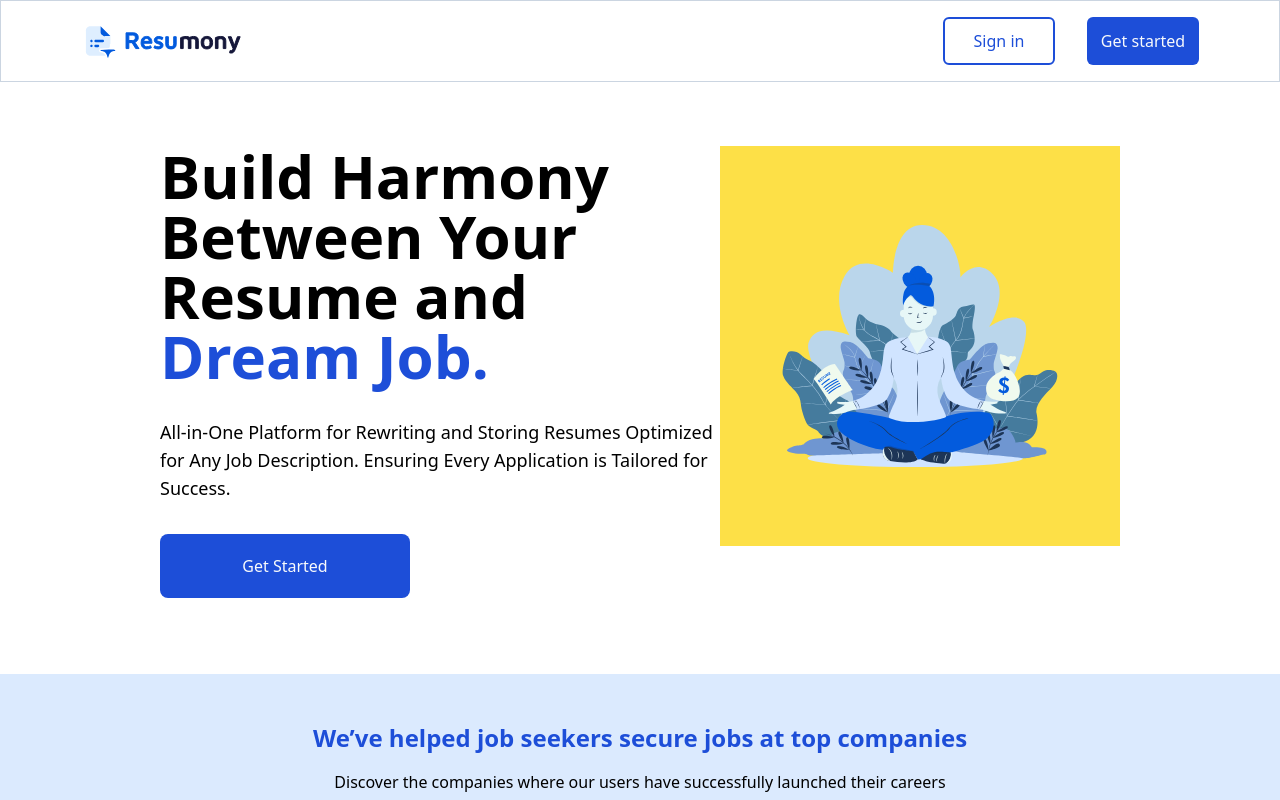
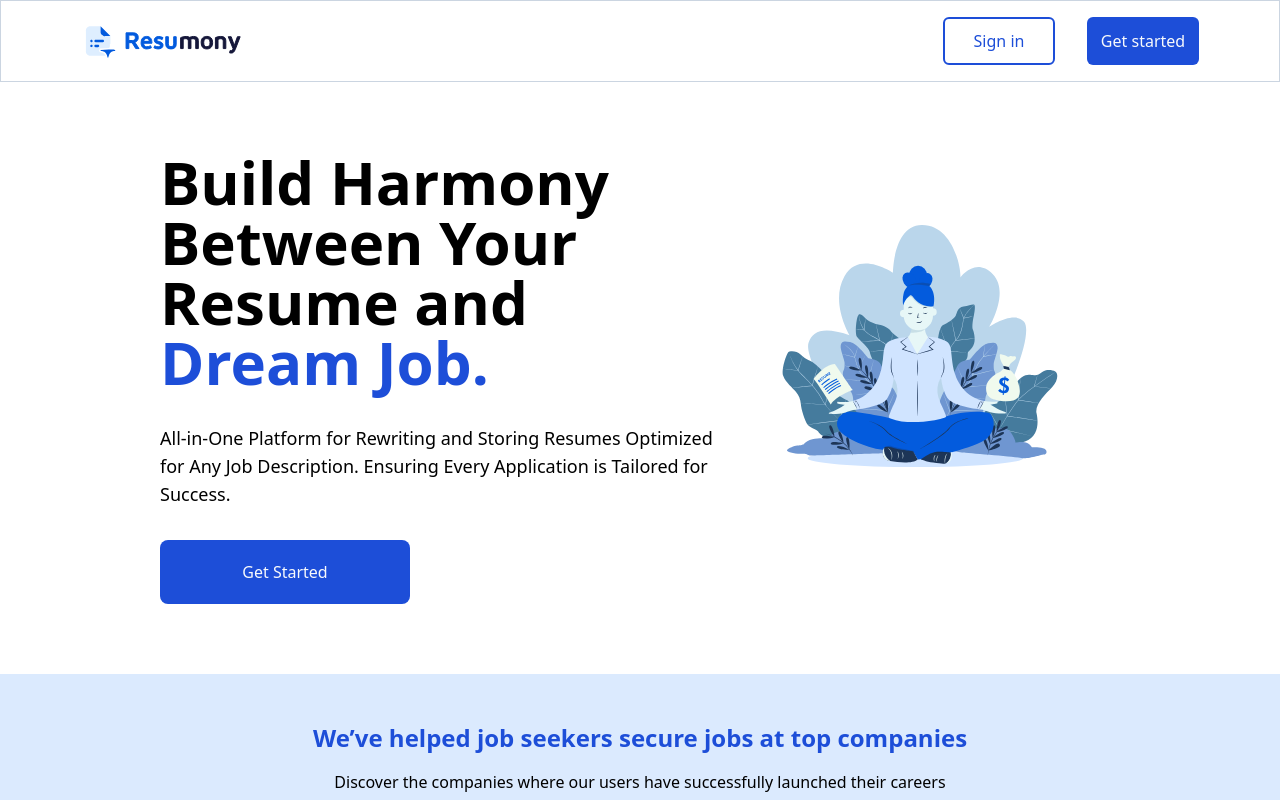
Before and after one commit to jahjahLemonade/www.Resumony.io, a React (Create React App) app in the folder client/: page / in a window 1280 px wide. Shown: the top 800 px of the page. Built offline with nearby package versions, Linux system fonts and the light colour scheme; no server answers.

Commit message:
Fix image

```diff
--- a/client/src/Components/LandingPage.js
+++ b/client/src/Components/LandingPage.js
@@ -19,8 +19,8 @@ const LandingPage = () => {
     return (
         <div className='max-w-[2200px]'>
             <Navi />
-            <div className='lg:flex lg:justify-between lg:px-10 mt-16 mb-24 | xl:px-40 | 2xl:px-60'>
-                <img src={harmony} alt='lady' className='w-full h-50 bg-yellow-300 text-center mb-12 | md:h-72 md:mb-8 | lg:max-w-[400px] lg:order-last | xl:h-[400px] | 2xl:max-w-[500px]'/>
+            <div className='lg:flex lg:justify-between lg:items-center lg:px-10 mt-16 mb-24 | xl:px-40 | 2xl:px-60'>
+                <img src={harmony} alt='lady' className='w-full h-50 text-center mb-12 | md:h-72 md:mb-8 | lg:max-w-[400px] lg:order-last | xl:h-[400px] | 2xl:max-w-[800px] 2xl:h-[450px] 2xl:pl-20'/>
                     <div className='flex flex-col h-[420px] justify-center lg:max-w-[620px] | xl:justify-around'>
                         <h1 className='text-4xl font-semibold text-center | lg:w-[390px] lg:text-left | xl:w-full xl:text-6xl'>Build Harmony Between Your Resume and <span className='text-blue-700'>Dream Job.</span></h1>
                         <p className='text-md text-center font-light my-8 | lg:text-lg lg:text-left'>All-in-One Platform for Rewriting and Storing Resumes Optimized for Any Job Description. Ensuring Every Application is Tailored for Success.</p>
```
Also changed, not shown: client/src/assets/lady.png (added).
